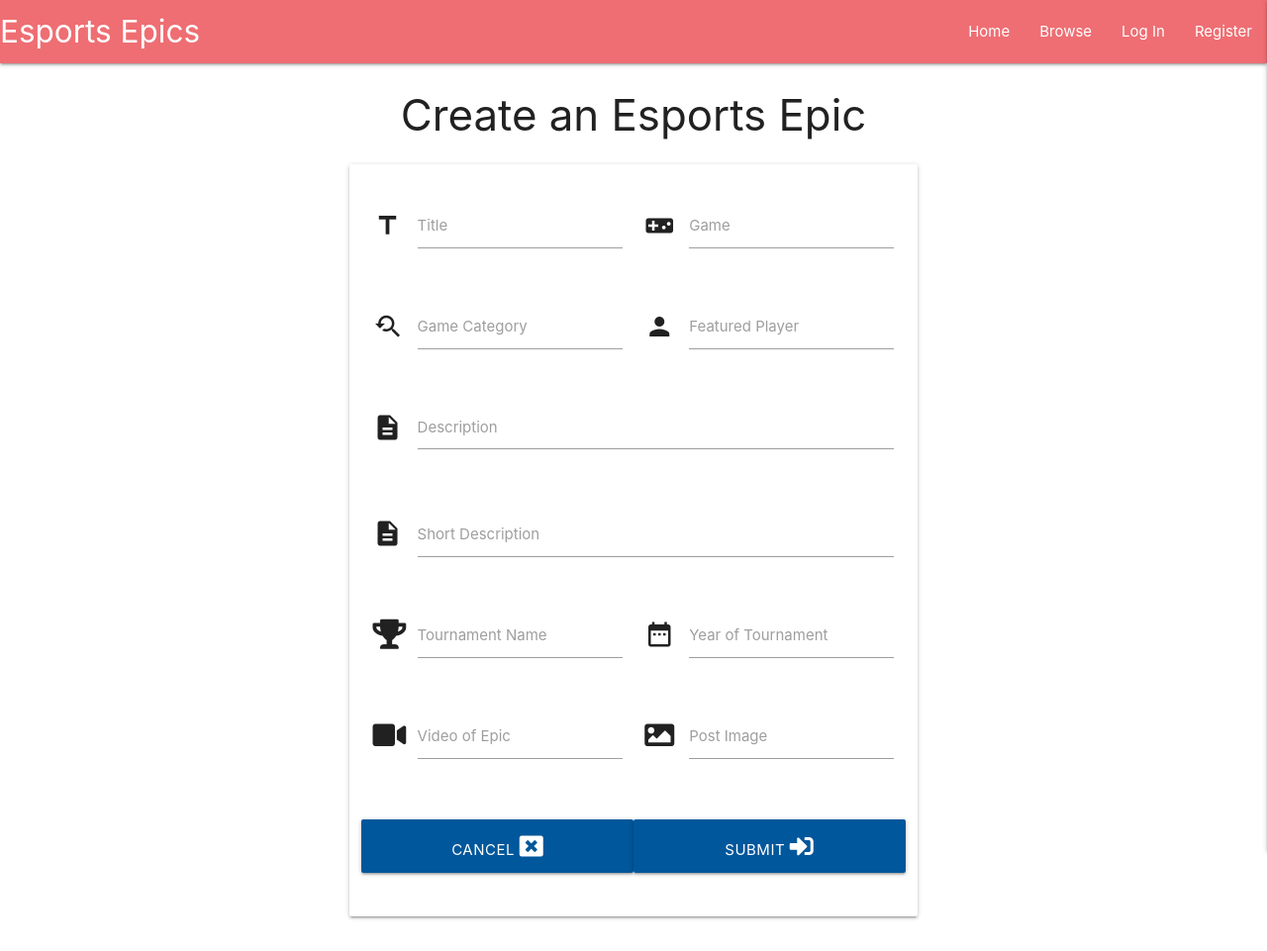
After one commit to jamesr1775/esports-epics, a Flask app: page /submit_epic in a window 1280 px wide. The commit adds this page. Shown: the whole page at 99% size. Run offline with Flask 2, Linux system fonts and the light colour scheme; some libraries are stand-ins or nearby versions.

Commit message:
adding the submit esports epic template, hooked up the submit epic link in the navbar and app.py

```diff
--- a/app.py
+++ b/app.py
@@ -83,7 +83,9 @@ def logout():
     session.pop("user")
     return redirect(url_for("login"))
 
-
+@app.route("/submit_epic")
+def submit_epic():
+    return render_template("submit_epic.html")
 
 if __name__ == "__main__":
     app.run(host=os.environ.get("IP"),
--- a/templates/base.html
+++ b/templates/base.html
@@ -14,7 +14,7 @@
 <body>
     <header>
         <!-- Tablet and desktop nav bar -->
-        <nav class="nav-extended">
+        <nav class="nav-extended bg-navbar">
             <div class="nav-wrapper">
             <a href="{{ url_for('home') }}" class="brand-logo">Esports Epics</a>
             <a href="#" data-target="mobile-demo" class="sidenav-trigger right"><i class="fas fa-bars"></i></a>
@@ -23,7 +23,7 @@
             <li><a href="#">Browse</a></li>
             {% if session.user %}
                 <li><a href="#">Add Event</a></li>
-                <li><a href="#">Submit Epic</a></li>
+                <li><a href="{{ url_for('submit_epic') }}">Submit Epic</a></li>
                 <li><a href="{{ url_for('profile', username=session['user']) }}">Profile</a></li>
                 <li><a href="{{ url_for('logout') }}">Log Out</a></li>
             {% else %}
@@ -40,7 +40,7 @@
             <li><a href="#">Browse</a></li>
             {% if session.user %}
                 <li><a href="#">Add Event</a></li>
-                <li><a href="#">Submit Epic</a></li>
+                <li><a href="{{ url_for('submit_epic') }}">Submit Epic</a></li>
                 <li><a href="{{ url_for('profile', username=session['user']) }}">Profile</a></li>
                 <li><a href="{{ url_for('logout') }}">Log Out</a></li>
             {% else %}
--- /dev/null
+++ b/templates/submit_epic.html
@@ -0,0 +1,91 @@
+{% extends "base.html" %}
+{% block content %}
+    <h3 class="center-align">Create an Esports Epic</h3>
+    <div class="row">
+        <form class="col s12 m8 offset-m2" method="POST" action="{{ url_for('register') }}">
+            <div class="card-panel">
+                <div class="row">
+                    <!-- title -->
+					<div class="input-field col s12 m6">
+                        <i class="material-icons prefix">title</i>
+						<input id="title" name="title" type="text" minlength="5" maxlength="30" pattern="^[a-zA-Z0-9]{5,30}$" class="validate" required>
+                        <label for="title">Title</label>
+                        <span class="helper-text" data-error="Field should consist of letters and/or numbers and be between 5-30 characters long." data-success=""></span>
+					</div>
+                    <!-- game -->
+                    <div class="input-field col s12 m6">
+                        <i class="material-icons prefix">videogame_asset</i>
+                        <input id="game" name="email" type="text" minlength="5" maxlength="30" class="validate" required>
+                        <label for="game">Game</label>
+                        <span class="helper-text" data-error="Field should consist of letters and/or numbers and be between 5-30 characters long." data-success=""></span>
+                    </div>
+                    <!-- game category -->
+                    <div class="input-field col s12 m6">
+                        <i class="material-icons prefix">youtube_searched_for</i>
+                        <input id="game_category" name="game_category" type="text" minlength="5" maxlength="30" class="validate" required>
+                        <label for="game_category">Game Category</label>
+                        <span class="helper-text" data-error="Field should consist of letters and/or numbers and be between 5-30 characters long." data-success=""></span>
+                    </div>
+                    <!-- featured player -->
+                    <div class="input-field col s12 m6">
+                        <i class="material-icons prefix">person</i>
+                        <input id="featured_player" name="featured_player" type="text" minlength="5" maxlength="30" class="validate" required>
+                        <label for="featured_player">Featured Player</label>
+                        <span class="helper-text" data-error="Field should consist of letters and/or numbers and be between 5-30 characters long." data-success=""></span>
+                    </div>
+                    <!-- description -->
+                    <div class="input-field col s12">
+                        <i class="material-icons prefix">description</i>
+                        <textarea id="description" name="description" rows="5" minlength="50" maxlength="500" class="materialize-textarea validate" required></textarea>
+                        <label for="description">Description</label>
+                        <span class="helper-text" data-error="Field should consist of letters and/or numbers and be between 50-500 characters long." data-success=""></span>
+                    </div>
+                    <!-- short description -->
+                    <div class="input-field col s12">
+                        <i class="material-icons prefix">description</i>
+                        <input id="short_description" name="short_description" type="text" minlength="5" maxlength="30" class="validate" required>
+                        <label for="short_description">Short Description</label>
+                        <span class="helper-text" data-error="Field should consist of letters and/or numbers and be between 5-30 characters long." data-success=""></span>
+                    </div>
+                    <!-- tournament -->
+					<div class="input-field col s12 m6">
+                        <i class="fas fa-trophy prefix"></i>
+						<input id="tournament" name="tournament" type="text" minlength="5" maxlength="30" class="validate" required>
+                        <label for="tournament">Tournament Name</label>
+                        <span class="helper-text" data-error="Field should consist of letters and/or numbers and be between 5-30 characters long." data-success=""></span>
+                    </div>
+                    <!-- tournament year -->
+					<div class="input-field col s12 m6">
+                        <i class="material-icons prefix">date_range</i>
+						<input id="tournament_year" name="tournament_year" type="text" minlength="4" maxlength="4" pattern="^[0-9]{4,4}$" class="validate" required>
+                        <label for="tournament_year">Year of Tournament</label>
+                        <span class="helper-text" data-error="Year incorrect." data-success=""></span>
+                    </div>
+                    <!-- video link -->
+					<div class="input-field col s12 m6">
+                        <i class="fas fa-video prefix"></i>
+						<input id="video" name="video" type="text" minlength="5" maxlength="100" class="validate" required>
+                        <label for="video">Video of Epic</label>
+                        <span class="helper-text" data-error="Field should consist of letters and/or numbers and be between 5-100 characters long." data-success=""></span>
+                    </div>
+                    <!-- image post -->
+					<div class="input-field col s12 m6">
+                        <i class="fas fa-image prefix"></i>
+						<input id="image" name="image" type="text" minlength="5" maxlength="100" class="validate" required>
+                        <label for="image">Post Image</label>
+                        <span class="helper-text" data-error="Field should consist of letters and/or numbers and be between 5-100 characters long." data-success=""></span>
+                    </div>
+                </div>
+                <!-- submit -->
+                <div class="row">
+                    <button type="submit" class="col s6 btn-large light-blue darken-4 text-shadow epic-form-btn">
+                        Cancel <i class="fas fa-window-close epic-form-icon"></i>
+                    </button>
+                    <button type="submit" class="col s6 btn-large light-blue darken-4 text-shadow epic-form-btn">
+                        Submit <i class="fas fa-sign-in-alt epic-form-icon"></i>
+                    </button>
+                </div>
+            </div>
+        </form>
+    </div>
+{% endblock %}
```
Also changed, not shown: README.md.
